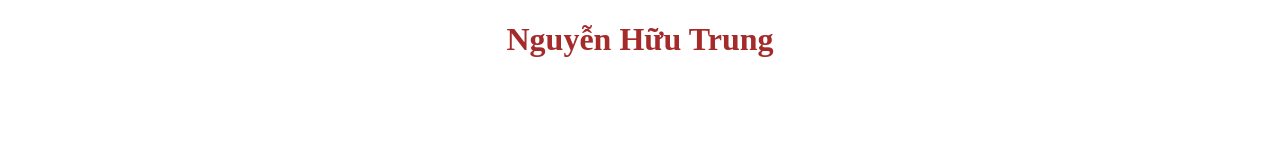
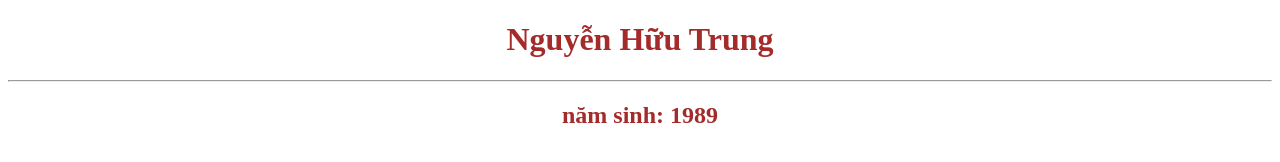
Before and after one commit to tinhocviet-startech/tinhocviet-startech.github.io, a plain HTML site: page index.html in a window 1280 px wide. Drawn offline with Linux system fonts and the light colour scheme.

Commit message:
sua lan 2

```diff
--- a/index.html
+++ b/index.html
@@ -8,5 +8,7 @@
 </head>
 <body>
     <h1>Nguyễn Hữu Trung</h1>
+    <hr>
+    <h2>năm sinh: 1989</h2>
 </body>
 </html>
```
